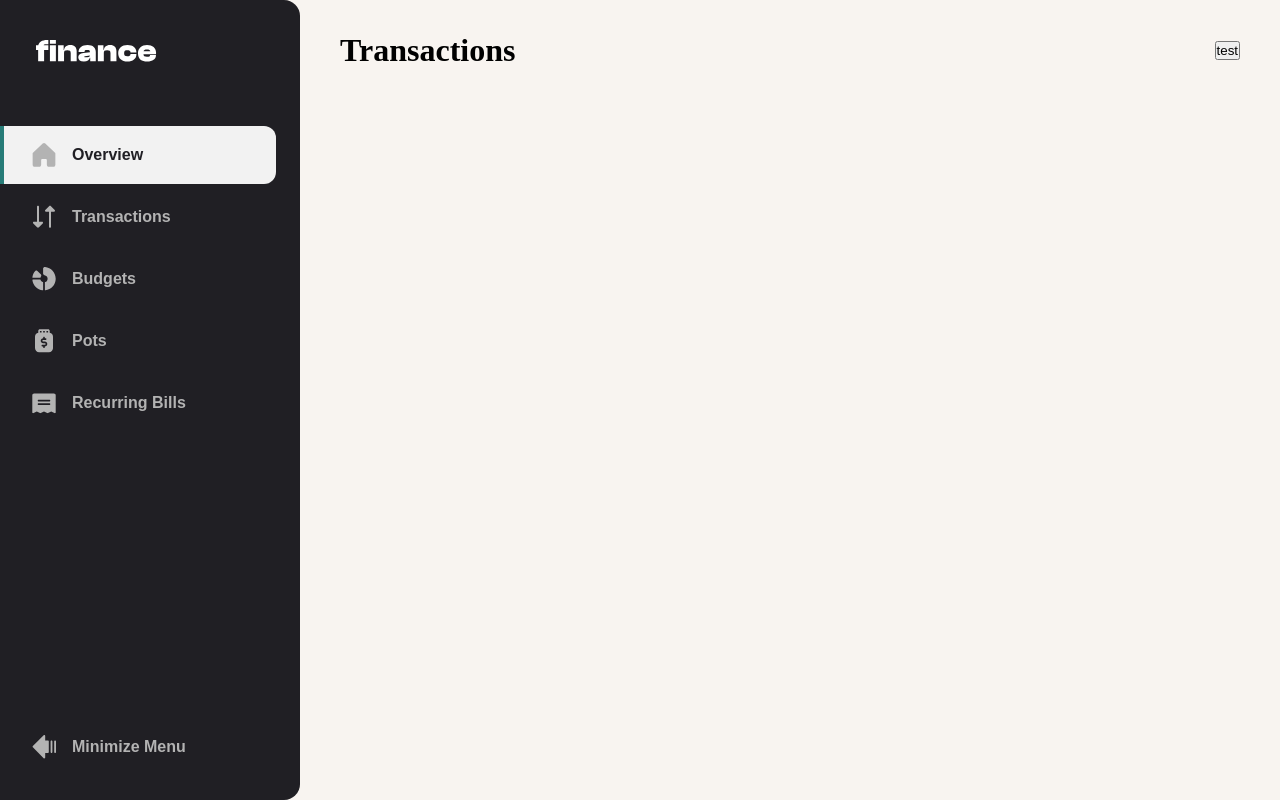
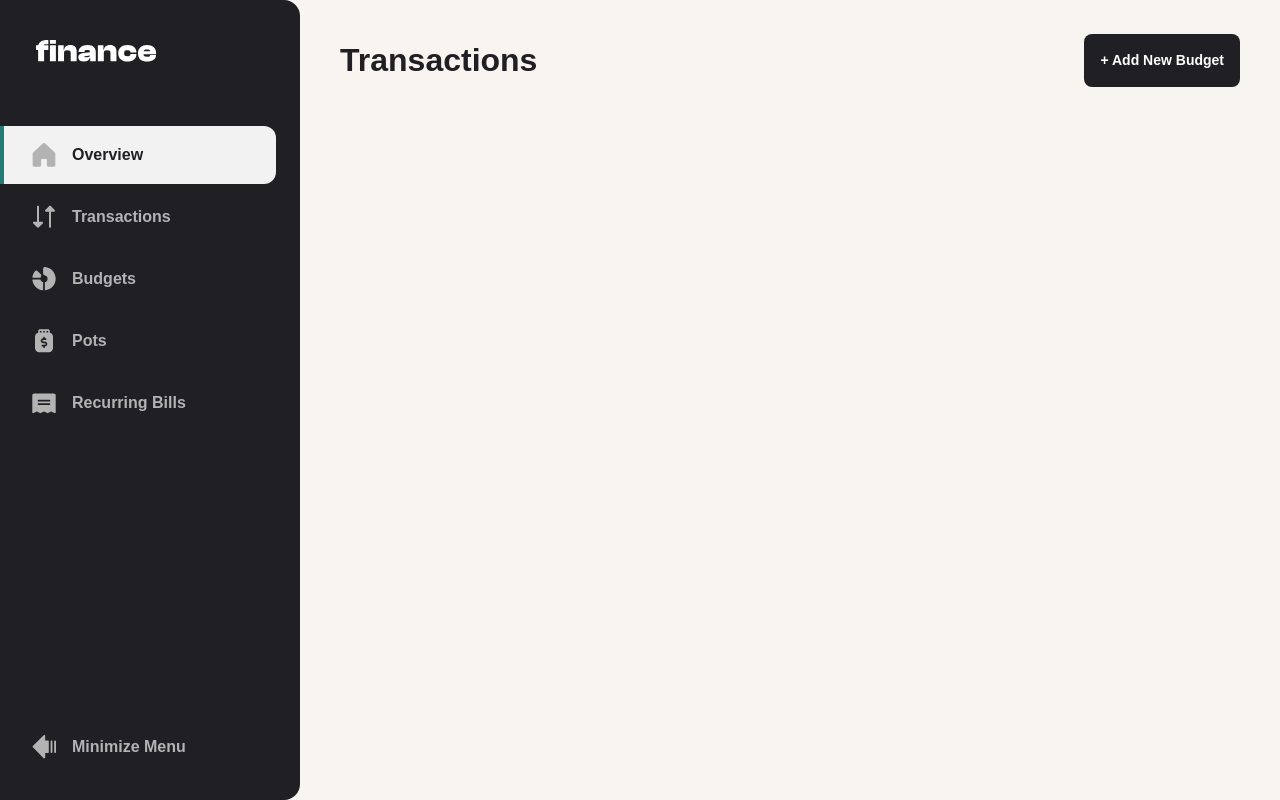
Before and after one commit to Kherraz-Med-Achraf/personal-finance-app, a Vue app: page / in a window 1280 px wide. Built offline with nearby package versions, Linux system fonts and the light colour scheme.

Commit message:
feat: create UiButton component and enhance TopSection styling

```diff
--- a/src/components/sidebar/SidebarMenu.vue
+++ b/src/components/sidebar/SidebarMenu.vue
@@ -71,13 +71,14 @@ const sideBarAnimation = () => {
 
 const toggleSidebarMenu = () => {
   sidebarMenuOpen.value = !sidebarMenuOpen.value;
-  emit("sidebarMenuOpen", sidebarMenuOpen.value);
+  emit("toggle-sidebar", sidebarMenuOpen.value);
   sideBarAnimation();
 };
 
 const handleResize = () => {
   if (window.innerWidth <= 768 && !sidebarMenuOpen.value) {
     sidebarMenuOpen.value = true;
+    emit("toggle-sidebar", sidebarMenuOpen.value);
     sideBarAnimation();
   }
 };
--- a/src/layouts/DashboardLayout.vue
+++ b/src/layouts/DashboardLayout.vue
@@ -39,4 +39,11 @@ const handleSidebarToggle = (sidebarMenuOpen) => {
     padding: $spacing-400 $spacing-500;
   }
 }
+@media (max-width: 768px) {
+  .dashboard-layout {
+    .spacing {
+      display: none;
+    }
+  }
+}
 </style>
--- a/src/layouts/TopSection.vue
+++ b/src/layouts/TopSection.vue
@@ -1,11 +1,14 @@
 <template>
     <div class="top-section">
       <h1>{{ title }}</h1>
-      <button @click="handleClick">{{ buttonText }}</button>
+      <UiButton v-if="buttonText" :text="buttonText" :onClick="handleClick" />
     </div>
   </template>
 
   <script setup>
+  import UiButton from '@/ui/UiButton.vue';
+
+
   const props = defineProps({
     title: {
       type: String,
@@ -28,11 +31,17 @@
   };
   </script>
 
-  <style scoped>
+  <style lang="scss" scoped>
   .top-section {
     display: flex;
     justify-content: space-between;
     align-items: center;
     width: 100%;
+    height: 56px;
+    padding: $spacing-100 0;
+    h1 {
+      @include text-preset-1;
+      color: $grey-900;
+    }
   }
   </style>
--- a/src/pages/HomePage.vue
+++ b/src/pages/HomePage.vue
@@ -1,7 +1,7 @@
 <template>
   <TopSection
     :title="'Transactions'"
-    :buttonText="'test'"
+    :buttonText="'+ Add New Budget'"
     :onButtonClick="handleButtonClick"
   />
 </template>
--- /dev/null
+++ b/src/ui/UiButton.vue
@@ -0,0 +1,38 @@
+<template>
+    <button @click="handleClick">{{ text }}</button>
+  </template>
+
+  <script setup>
+  const props = defineProps({
+    text: {
+      type: String,
+      required: true,
+    },
+    onClick: {
+      type: Function,
+      required: true,
+    },
+  });
+
+  const handleClick = () => {
+    if (typeof props.onClick === 'function') {
+      props.onClick();
+    }
+  };
+  </script>
+
+  <style lang="scss" scoped>
+  button {
+    cursor: pointer;
+    @include text-preset-4-bold;
+    color: $white;
+    background-color: $grey-900;
+    padding: $spacing-200;
+    border-radius: $spacing-100;
+    border: none;
+    transition: all 0.3s ease;
+    &:hover {
+      background-color: $grey-500;
+    }
+  }
+  </style>
```
